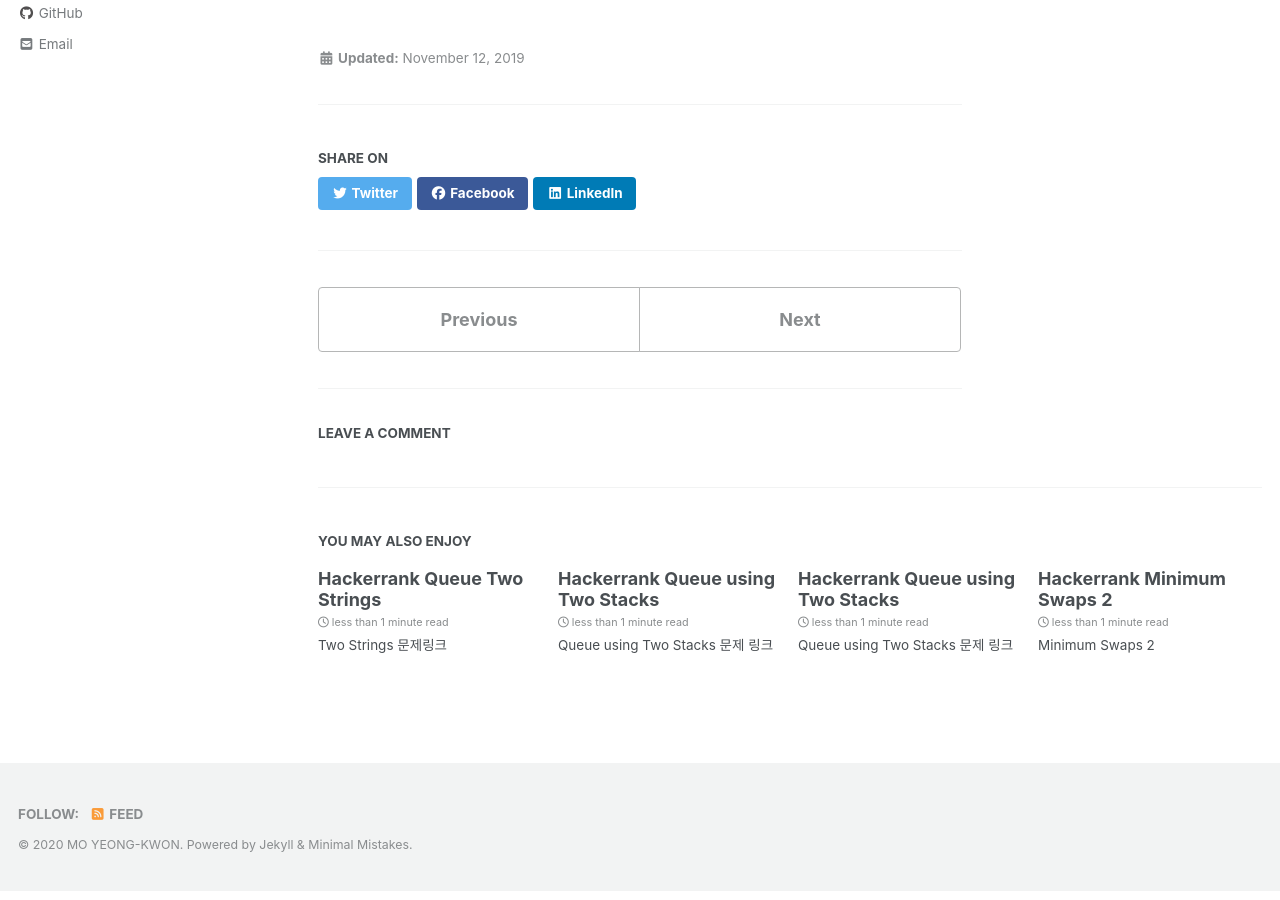
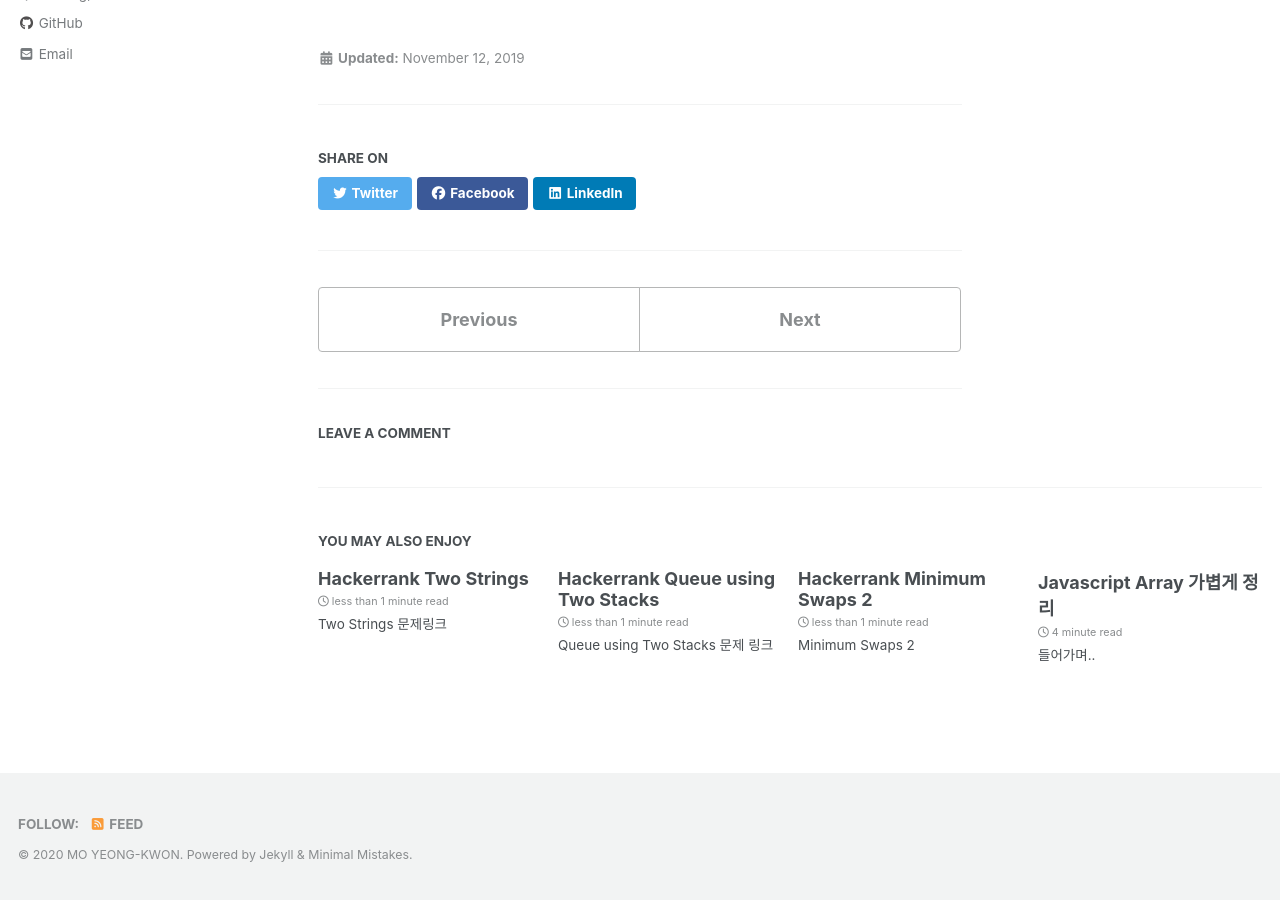
Before and after one commit to momoci99/momoci99.github.io, a Jekyll site: the page built from _posts/2019-11-12-NoneDateReview.md, in a window 1280 px wide and 900 px high, scrolled down 1169 px. Built offline with Jekyll 4.4.1, drawn with Linux system fonts in a browser that asks for light colours; cached includes are drawn as plain includes; nearby versions of some CDN libraries; comment, search, counter and statistics services are not loaded; some of the changed lines change nothing that is shown.

Commit message:
Modifiy type

````diff
--- a/_posts/2020-03-02-2020-03-02-Hackerrank-Queue using Two Stacks.md
+++ /dev/null
@@ -1,61 +0,0 @@
----
-layout: single
-title:  "Hackerrank Queue using Two Stacks"
-tag :
-    - Queue
-    - Hackerrank
----
-
-# Queue using Two Stacks
-[문제 링크](https://www.hackerrank.com/challenges/queue-using-two-stacks/problem?utm_campaign=challenge-recommendation&utm_medium=email&utm_source=24-hour-campaign)
-
-# 설명
-위 문제는 2개의 stack을 이용하여 큐를 구현하는 문제이다. stack의 특성상 요소를 모두 집어넣고 빼면 순서가 반대로 뒤집힌다는 특성을 이용하여  1번 stack의 모든 요소를 2번stack에 집어넣고 queue의 삭제 혹은 맨 앞 요소 조회(peek)연산후 다시 2번 -> 1번 순으로 넣어주면 된다.
-
-다만 위 방법을 실제로 구현하면 성능이 나오지 않으므로 개선된 방법으로 구현해야한다.
-
-- 개선된 방법
-
-stack1에는 새 원소가 맨 위에 있는 스택으로 활용하고, stack2에는 새 원소가 맨 아래에 있는 스택으로 활용한다. 큐에서 제거할때는 오래된 원소부터 제거해야하므로 stack2에서 원소를 제거한다. stack2가 비어 있을때에는 stack1의 내용을 stack2로 모두 넣는다. 새로운 원소를 삽입할때는 stack1에 삽입하여 새로운 원소가 스택 최상단에 유지되도록 한다.
-
-
-# 코드
-
-```js
-function processData(input) {
-
-    let line = input.split("\n");
-
-    let stackNew = []; //stack1
-    let stackOld = []; //stack2
-
-    line.forEach(element => {
-        let splited = element.split(" ");
-        let query = splited[0];
-
-        if (query == 1) {
-            stackNew.push(splited[1]);
-        } else if (query == 2) {
-
-            if(stackOld.length === 0){
-                while(stackNew.length !== 0){
-                    stackOld.push(stackNew.pop());
-                }
-            }
-
-            stackOld.pop();
-
-        } else if (query == 3) {
-
-            if(stackOld.length === 0){
-                while(stackNew.length !== 0){
-                    stackOld.push(stackNew.pop());
-                }
-            }
-
-            console.log(stackOld[stackOld.length-1]);
-        }
-    });
-}
-
-```
--- a/_posts/2020-03-03-Hackerrank-Two-Strings.md
+++ b/_posts/2020-03-03-Hackerrank-Two-Strings.md
@@ -1,6 +1,6 @@
 ---
 layout: single
-title:  "Hackerrank Queue Two Strings"
+title:  "Hackerrank Two Strings"
 tag :
     - Dictionaries and Hashmaps
     - Hackerrank
````
